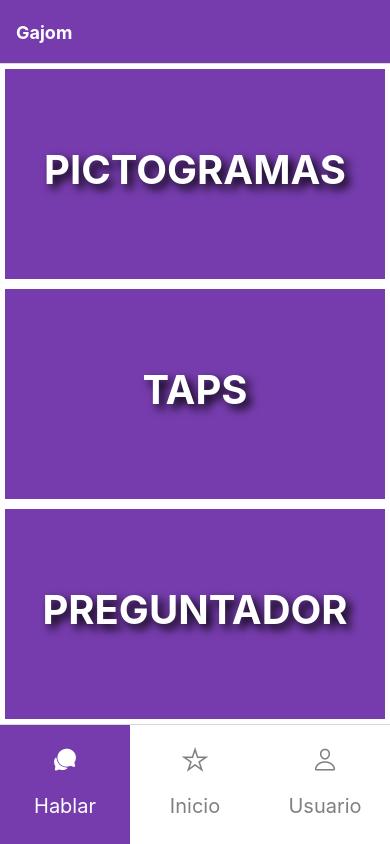
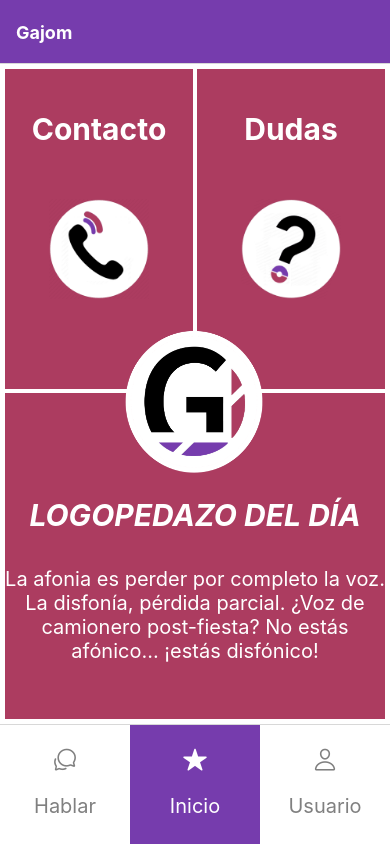
Before and after one commit to jonaymm01/gajom, a React Native app: screen / in a window 390 px wide. Built offline with nearby package versions, Linux system fonts and the light colour scheme; what react-native-tailwindcss would draw is missing.

Commit message:
Inicio ahora es la primera página en proyectarse

```diff
--- a/src/components/TabNavigator.js
+++ b/src/components/TabNavigator.js
@@ -26,7 +26,7 @@ const BottomTabNavigator = () => {
       width,
       height,
     }}>
-      <Tab.Navigator
+      <Tab.Navigator initialRouteName={'main'}
         screenOptions={({route}) => ({
           tabBarIcon: ({focused, color, size}) => {
             let iconName;
```
